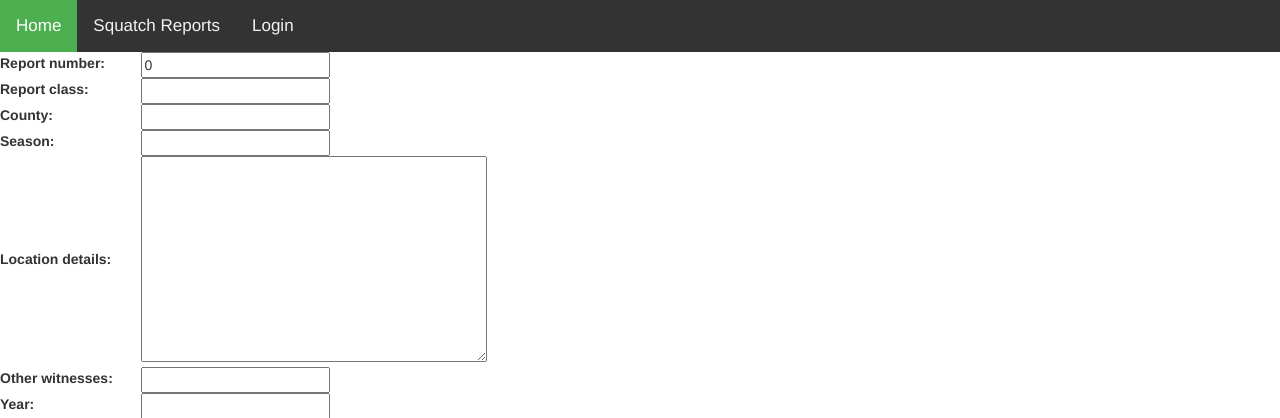
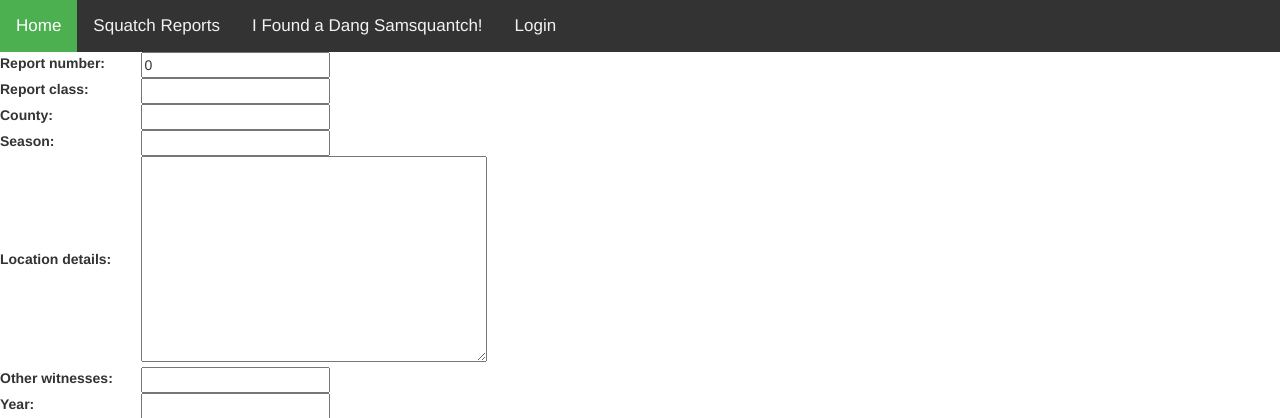
Before and after one commit to randy-darsh/squatchwatch, a Django app: page /catalog/bigfootreport/create/ in a window 1280 px wide. Shown: the top 418 px of the page. Run offline with Django 3.2, Linux system fonts and the light colour scheme; some libraries are stand-ins or nearby versions.

Commit message:
link to add a squatch sighting

```diff
--- a/catalog/templates/base_generic.html
+++ b/catalog/templates/base_generic.html
@@ -23,6 +23,7 @@
         <div class="topnav">
           <a class="active" href="{% url 'index' %}">Home</a>
           <a href="{% url 'bigfootreports' %}">Squatch Reports</a>
+          <a href="{% url 'bigfootreport_create' %}">I Found a Dang Samsquantch!</a>
           {% if user.is_authenticated %}
             <a href="{% url 'logout'%}?next={{request.path}}">Logout</a>
           {% else %}
```
